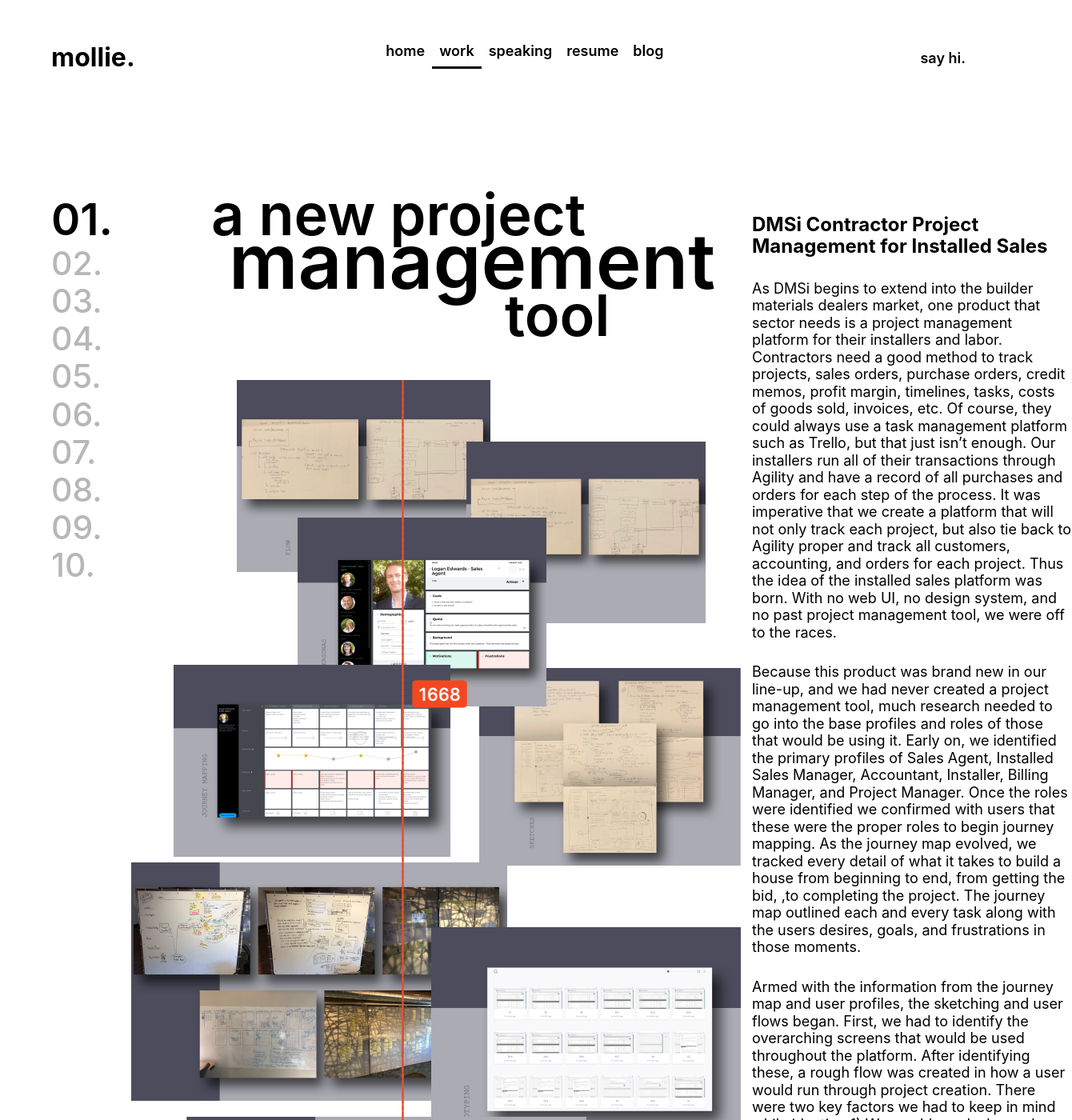
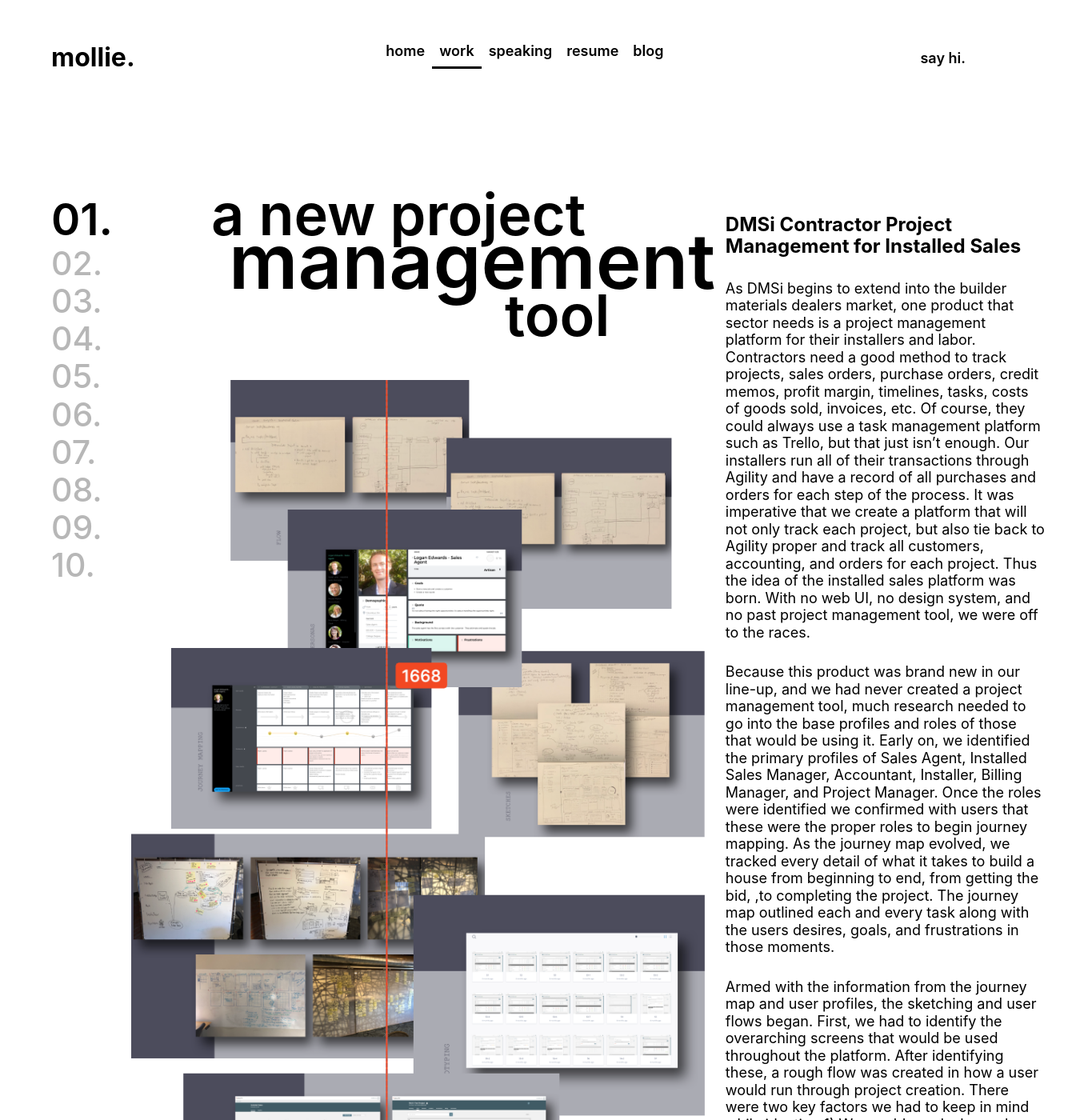
Before and after one commit to adamjerickson/M-Website, a React (Create React App) app: page /work in a window 1280 px wide. Shown: the top 1400 px of the page at 80% size, 1340 px wide, since content can reach past the window. Built offline with nearby package versions, Linux system fonts and the light colour scheme.

Commit message:
Made image in the center scale...for what its worth since it's a placeholder, but still.

```diff
--- a/src/pages/work/01/Work01.js
+++ b/src/pages/work/01/Work01.js
@@ -4,6 +4,7 @@
 const WorkMain = styled.div`
   display: grid;
   grid-template-columns: auto 400px;
+  column-gap: 1vw;
 `
 
 const WorkCenter = styled.div`
@@ -32,6 +33,10 @@
   line-height:67.1px;
 `
 const WorkImage = styled.div`
+  img {
+    min-width: 100%;
+    max-width: 100%;
+  }
 `
 
 const WorkDescription = styled.div`
```
